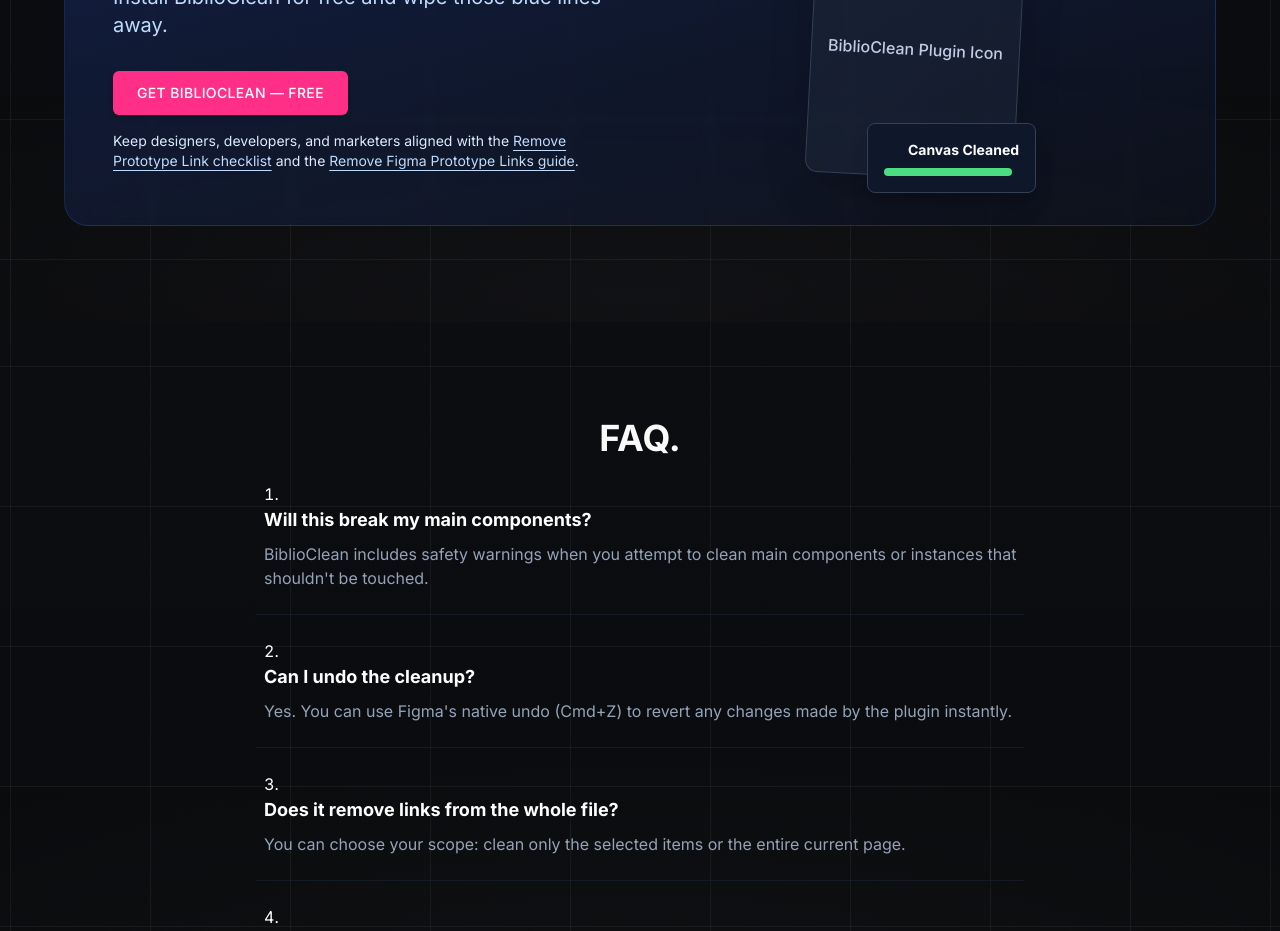
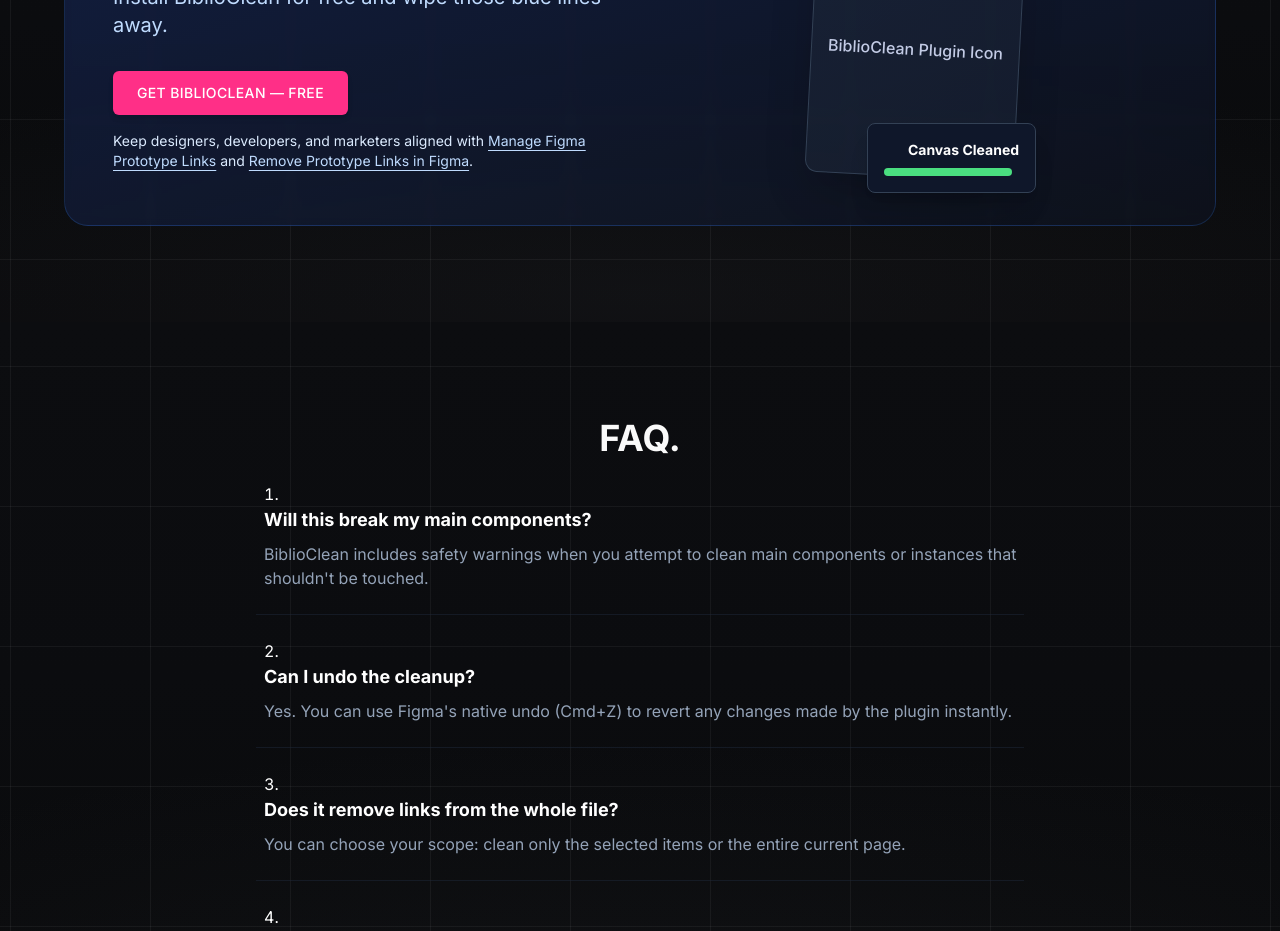
Before and after one commit to emviedv/BKitLaunch, a React (Vite) app: page /biblio-clean in a window 1280 px wide. Shown: the part 5020-5951 px from the top of the page. Built offline with nearby package versions, Linux system fonts and the light colour scheme; some icons are missing.

Commit message:
Align internal link anchor text

```diff
--- a/src/components/BiblioAuditPage.tsx
+++ b/src/components/BiblioAuditPage.tsx
@@ -254,12 +254,12 @@
                 </a>
               </Button>
               <p className="mt-4 text-sm text-cyan-100">
-                Fix detached instances fast with the{' '}
+                Fix detached instances fast with{' '}
                 <a
                   href="/blog/fix-detached-instances-figma"
                   className="text-cyan-200 underline underline-offset-4 hover:text-white"
                 >
-                  detached instances playbook
+                  Fix Detached Instances in Figma
                 </a>{' '}
                 for designers, developers, and marketers.
               </p>
--- a/src/components/BiblioCleanPage.tsx
+++ b/src/components/BiblioCleanPage.tsx
@@ -254,19 +254,19 @@
                 </a>
               </Button>
               <p className="mt-4 text-sm text-blue-100">
-                Keep designers, developers, and marketers aligned with the{' '}
+                Keep designers, developers, and marketers aligned with{' '}
                 <a
                   href="/resources/remove-prototype-link"
                   className="text-blue-200 underline underline-offset-4 hover:text-white"
                 >
-                  Remove Prototype Link checklist
+                  Manage Figma Prototype Links
                 </a>{' '}
-                and the{' '}
+                and{' '}
                 <a
                   href="/blog/remove-prototype-links-in-figma"
                   className="text-blue-200 underline underline-offset-4 hover:text-white"
                 >
-                  Remove Figma Prototype Links guide
+                  Remove Prototype Links in Figma
                 </a>
                 .
               </p>
--- a/src/components/RemovePrototypeLinkPage.tsx
+++ b/src/components/RemovePrototypeLinkPage.tsx
@@ -162,7 +162,7 @@
               href="/biblio-clean"
               className="rounded-2xl border border-slate-200/70 bg-white p-5 text-left shadow-sm transition hover:-translate-y-0.5 hover:shadow-md"
             >
-              <p className="text-lg font-semibold text-foreground">BiblioClean plugin</p>
+              <p className="text-lg font-semibold text-foreground">Streamline Figma Links with BiblioClean</p>
               <p className="mt-2 text-sm text-muted-foreground">
                 Wipe prototype links safely without breaking components.
               </p>
@@ -171,7 +171,7 @@
               href="/blog/remove-prototype-links-in-figma"
               className="rounded-2xl border border-slate-200/70 bg-white p-5 text-left shadow-sm transition hover:-translate-y-0.5 hover:shadow-md"
             >
-              <p className="text-lg font-semibold text-foreground">Remove Figma Prototype Links guide</p>
+              <p className="text-lg font-semibold text-foreground">Remove Figma Prototype Links</p>
               <p className="mt-2 text-sm text-muted-foreground">
                 Follow the step-by-step cleanup to keep handoffs crisp.
               </p>
--- a/src/data/blogPosts.ts
+++ b/src/data/blogPosts.ts
@@ -479,7 +479,7 @@
   },
   {
     type: 'paragraph',
-    text: '[BiblioAudit](/biblio-audit) is the automated Quality Assurance tool for Figma. It scans your file, identifies every detached instance, and flags missing styles instantly.'
+    text: '[Figma File Audit with BiblioAudit](/biblio-audit) is the automated Quality Assurance tool for Figma. It scans your file, identifies every detached instance, and flags missing styles instantly.'
   },
   {
     type: 'paragraph',
@@ -617,11 +617,11 @@
   { type: 'heading', text: 'Method 2: The "Pro" Way (Instant Automated Cleaning)' },
   {
     type: 'paragraph',
-    text: "For professional teams, manual deletion isn't an option. You need to wipe the slate clean without breaking your components. Use the [Remove Prototype Link](/resources/remove-prototype-link) checklist so designers, developers, and marketers stay aligned on the right build."
+    text: "For professional teams, manual deletion isn't an option. You need to wipe the slate clean without breaking your components. Use the [Manage Figma Prototype Links](/resources/remove-prototype-link) checklist so designers, developers, and marketers stay aligned on the right build."
   },
   {
     type: 'paragraph',
-    text: 'This is why we built [BiblioClean](/biblio-clean), formerly Link Remover.'
+    text: 'This is why we built the [BiblioClean Plugin for Figma](/biblio-clean), formerly Link Remover.'
   },
   { type: 'heading', text: 'Why Generic Plugins Are Dangerous', level: 'h3' as any },
   {
```
Also changed, not shown: 1 other file (tests, documents, lock files or other folders).
